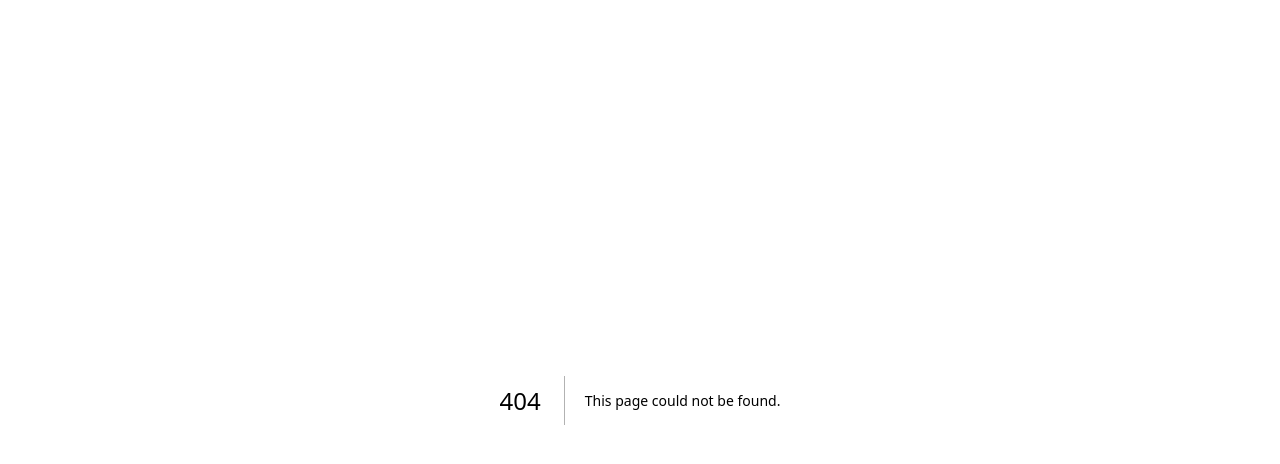
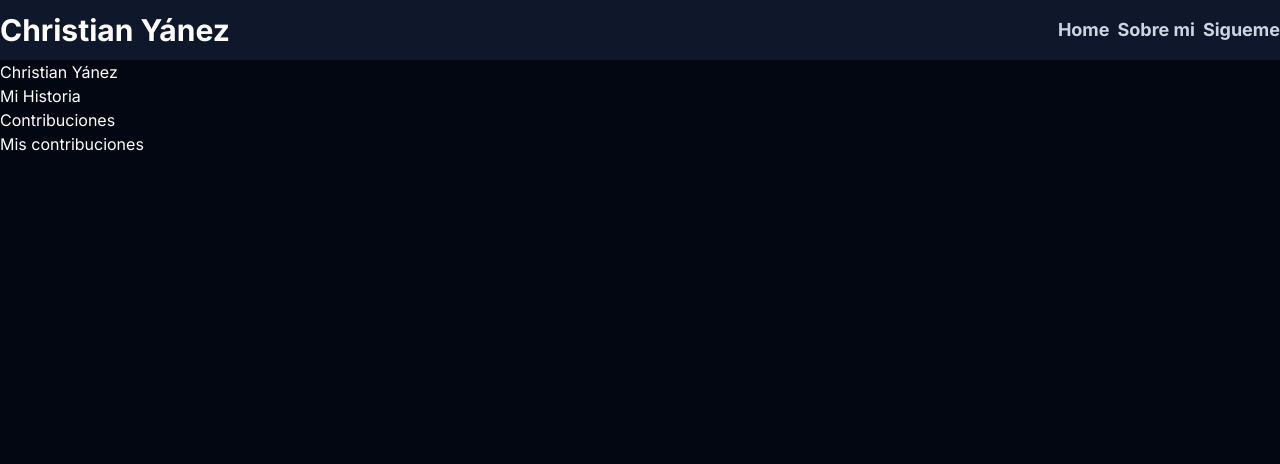
Before and after one commit to zergote/site, a Next.js app: page /about in a window 1280 px wide. Before the commit this address had no page. Shown: the top 464 px of the page. Built offline with nearby package versions, Linux system fonts and the light colour scheme.

Commit message:
feat: :sparkles: create pages home, and about. Create new compoment Navbar

```diff
--- /dev/null
+++ b/src/app/about/page.tsx
@@ -0,0 +1,10 @@
+export default function About() {
+  return (
+    <>
+      <h1>Christian Yánez</h1>
+      <p>Mi Historia</p>
+      <h3>Contribuciones</h3>
+      <p>Mis contribuciones</p>
+    </>
+  )
+}
--- a/src/app/globals.css
+++ b/src/app/globals.css
@@ -1,27 +1,9 @@
 @tailwind base;
 @tailwind components;
-@tailwind utilities;
 
-:root {
-  --foreground-rgb: 0, 0, 0;
-  --background-start-rgb: 214, 219, 220;
-  --background-end-rgb: 255, 255, 255;
+body {
+  @apply bg-gray-950;
+  @apply text-white;
 }
 
-@media (prefers-color-scheme: dark) {
-  :root {
-    --foreground-rgb: 255, 255, 255;
-    --background-start-rgb: 0, 0, 0;
-    --background-end-rgb: 0, 0, 0;
-  }
-}
-
-body {
-  color: rgb(var(--foreground-rgb));
-  background: linear-gradient(
-      to bottom,
-      transparent,
-      rgb(var(--background-end-rgb))
-    )
-    rgb(var(--background-start-rgb));
-}
+@tailwind utilities;
--- a/src/app/layout.tsx
+++ b/src/app/layout.tsx
@@ -1,12 +1,12 @@
 import type { Metadata } from 'next'
 import { Inter } from 'next/font/google'
 import './globals.css'
-
+import Navbar from '@/components/Navbar/Navbar'
 const inter = Inter({ subsets: ['latin'] })
 
 export const metadata: Metadata = {
-  title: 'Create Next App',
-  description: 'Generated by create next app',
+  title: 'Christian Yánez, Blog',
+  description: '',
 }
 
 export default function RootLayout({
@@ -16,7 +16,10 @@ export default function RootLayout({
 }) {
   return (
     <html lang="en">
-      <body className={inter.className}>{children}</body>
+      <body className={inter.className}>
+        <Navbar />
+        {children}
+      </body>
     </html>
   )
 }
--- a/src/app/page.tsx
+++ b/src/app/page.tsx
@@ -2,112 +2,6 @@ import Image from 'next/image'
 
 export default function Home() {
   return (
-    <main className="flex min-h-screen flex-col items-center justify-between p-24">
-      <div className="z-10 max-w-5xl w-full items-center justify-between font-mono text-sm lg:flex">
-        <p className="fixed left-0 top-0 flex w-full justify-center border-b border-gray-300 bg-gradient-to-b from-zinc-200 pb-6 pt-8 backdrop-blur-2xl dark:border-neutral-800 dark:bg-zinc-800/30 dark:from-inherit lg:static lg:w-auto  lg:rounded-xl lg:border lg:bg-gray-200 lg:p-4 lg:dark:bg-zinc-800/30">
-          Get started by editing&nbsp;
-          <code className="font-mono font-bold">src/app/page.tsx</code>
-        </p>
-        <div className="fixed bottom-0 left-0 flex h-48 w-full items-end justify-center bg-gradient-to-t from-white via-white dark:from-black dark:via-black lg:static lg:h-auto lg:w-auto lg:bg-none">
-          <a
-            className="pointer-events-none flex place-items-center gap-2 p-8 lg:pointer-events-auto lg:p-0"
-            href="https://vercel.com?utm_source=create-next-app&utm_medium=appdir-template&utm_campaign=create-next-app"
-            target="_blank"
-            rel="noopener noreferrer"
-          >
-            By{' '}
-            <Image
-              src="/vercel.svg"
-              alt="Vercel Logo"
-              className="dark:invert"
-              width={100}
-              height={24}
-              priority
-            />
-          </a>
-        </div>
-      </div>
-
-      <div className="relative flex place-items-center before:absolute before:h-[300px] before:w-[480px] before:-translate-x-1/2 before:rounded-full before:bg-gradient-radial before:from-white before:to-transparent before:blur-2xl before:content-[''] after:absolute after:-z-20 after:h-[180px] after:w-[240px] after:translate-x-1/3 after:bg-gradient-conic after:from-sky-200 after:via-blue-200 after:blur-2xl after:content-[''] before:dark:bg-gradient-to-br before:dark:from-transparent before:dark:to-blue-700 before:dark:opacity-10 after:dark:from-sky-900 after:dark:via-[#0141ff] after:dark:opacity-40 before:lg:h-[360px] z-[-1]">
-        <Image
-          className="relative dark:drop-shadow-[0_0_0.3rem_#ffffff70] dark:invert"
-          src="/next.svg"
-          alt="Next.js Logo"
-          width={180}
-          height={37}
-          priority
-        />
-      </div>
-
-      <div className="mb-32 grid text-center lg:max-w-5xl lg:w-full lg:mb-0 lg:grid-cols-4 lg:text-left">
-        <a
-          href="https://nextjs.org/docs?utm_source=create-next-app&utm_medium=appdir-template&utm_campaign=create-next-app"
-          className="group rounded-lg border border-transparent px-5 py-4 transition-colors hover:border-gray-300 hover:bg-gray-100 hover:dark:border-neutral-700 hover:dark:bg-neutral-800/30"
-          target="_blank"
-          rel="noopener noreferrer"
-        >
-          <h2 className={`mb-3 text-2xl font-semibold`}>
-            Docs{' '}
-            <span className="inline-block transition-transform group-hover:translate-x-1 motion-reduce:transform-none">
-              -&gt;
-            </span>
-          </h2>
-          <p className={`m-0 max-w-[30ch] text-sm opacity-50`}>
-            Find in-depth information about Next.js features and API.
-          </p>
-        </a>
-
-        <a
-          href="https://nextjs.org/learn?utm_source=create-next-app&utm_medium=appdir-template-tw&utm_campaign=create-next-app"
-          className="group rounded-lg border border-transparent px-5 py-4 transition-colors hover:border-gray-300 hover:bg-gray-100 hover:dark:border-neutral-700 hover:dark:bg-neutral-800/30"
-          target="_blank"
-          rel="noopener noreferrer"
-        >
-          <h2 className={`mb-3 text-2xl font-semibold`}>
-            Learn{' '}
-            <span className="inline-block transition-transform group-hover:translate-x-1 motion-reduce:transform-none">
-              -&gt;
-            </span>
-          </h2>
-          <p className={`m-0 max-w-[30ch] text-sm opacity-50`}>
-            Learn about Next.js in an interactive course with&nbsp;quizzes!
-          </p>
-        </a>
-
-        <a
-          href="https://vercel.com/templates?framework=next.js&utm_source=create-next-app&utm_medium=appdir-template&utm_campaign=create-next-app"
-          className="group rounded-lg border border-transparent px-5 py-4 transition-colors hover:border-gray-300 hover:bg-gray-100 hover:dark:border-neutral-700 hover:dark:bg-neutral-800/30"
-          target="_blank"
-          rel="noopener noreferrer"
-        >
-          <h2 className={`mb-3 text-2xl font-semibold`}>
-            Templates{' '}
-            <span className="inline-block transition-transform group-hover:translate-x-1 motion-reduce:transform-none">
-              -&gt;
-            </span>
-          </h2>
-          <p className={`m-0 max-w-[30ch] text-sm opacity-50`}>
-            Explore starter templates for Next.js.
-          </p>
-        </a>
-
-        <a
-          href="https://vercel.com/new?utm_source=create-next-app&utm_medium=appdir-template&utm_campaign=create-next-app"
-          className="group rounded-lg border border-transparent px-5 py-4 transition-colors hover:border-gray-300 hover:bg-gray-100 hover:dark:border-neutral-700 hover:dark:bg-neutral-800/30"
-          target="_blank"
-          rel="noopener noreferrer"
-        >
-          <h2 className={`mb-3 text-2xl font-semibold`}>
-            Deploy{' '}
-            <span className="inline-block transition-transform group-hover:translate-x-1 motion-reduce:transform-none">
-              -&gt;
-            </span>
-          </h2>
-          <p className={`m-0 max-w-[30ch] text-sm opacity-50`}>
-            Instantly deploy your Next.js site to a shareable URL with Vercel.
-          </p>
-        </a>
-      </div>
-    </main>
+    <h1>Christian Yánez Sitio Web</h1>
   )
 }
--- /dev/null
+++ b/src/components/Navbar/Navbar.tsx
@@ -0,0 +1,24 @@
+import Link from "next/link";
+
+export default function Navbar() {
+  return (
+    <nav className="bg-slate-900">
+      <div className="containner mx-auto flex justify-between items-center py-3">
+        <h3 className="font-bold text-3xl"><Link href="/">Christian Yánez</Link></h3>
+        <ul className="flex gap-x-2 text-lg font-bold">
+          <li>
+            <Link href="/" className="text-slate-300 hover:text-slate-200">Home</Link>
+          </li>
+          <li>
+            <Link href="/about" className="text-slate-300 hover:text-slate-200">Sobre mi</Link>
+          </li>
+          <li>
+            <Link href="/" className="text-slate-300 hover:text-slate-200">Sigueme</Link>
+          </li>
+        </ul>
+      </div>
+
+    </nav>
+
+  )
+}
```
